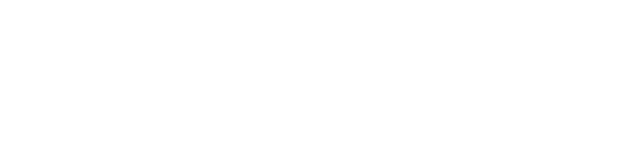
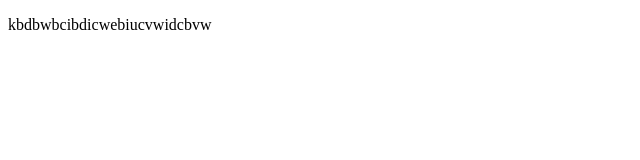
Before and after one commit to sarcho22/GWC-Website, a plain HTML site: page Main Branch.html in a window 1280 px wide. Shown: the whole page, without its empty margins (0-640 px from the left). Drawn offline with Linux system fonts and the light colour scheme.

Commit message:
updating projects.html

```diff
--- a/Main Branch.html
+++ b/Main Branch.html
@@ -5,6 +5,6 @@
     <title>BCA Girls Who Code</title>
 </head>
 <body>
-
+<p>kbdbwbcibdicwebiucvwidcbvw</p>
 </body>
 </html>
```
